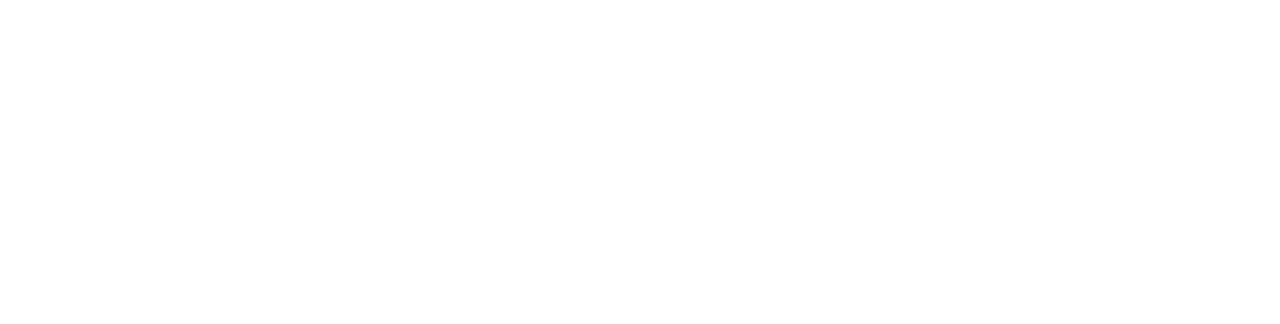
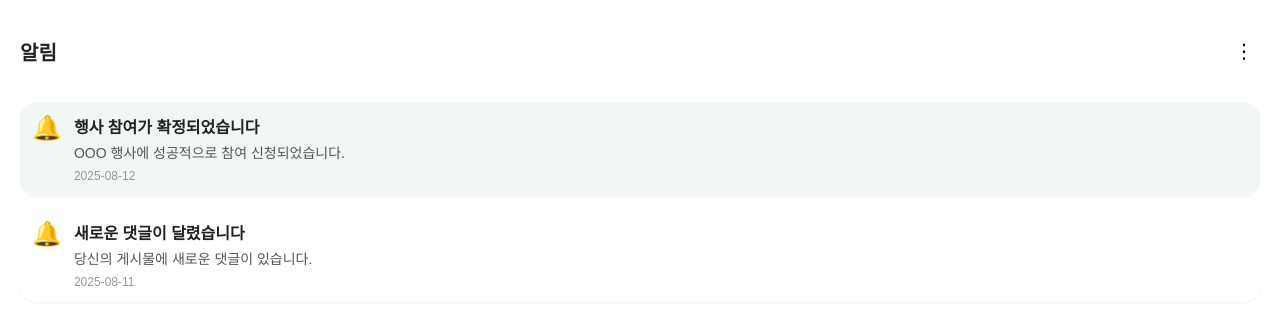
Before and after one commit to Likelion-13th-EGSBI/Likelion-13th-EGSBI-FE, a React (Create React App) app in the folder front/: page /notification in a window 1280 px wide. Before the commit this address had no page. Shown: the top 324 px of the page. Built offline with nearby package versions, Linux system fonts and the light colour scheme.

Commit message:
design: 알림페이지 기본틀 구성

```diff
--- a/front/src/App.js
+++ b/front/src/App.js
@@ -6,6 +6,8 @@
 import EventUpload from './pages/EventUpload';
 import MyPage from './pages/MyPage';
 import EditProfile from './pages/EditProfile';
+import Notification from './pages/Notification';
+
 
 function App() {
   return (
@@ -19,7 +21,7 @@
         <Route path="/event-upload" element={<EventUpload/>} />
         <Route path="/mypage" element={<MyPage/>} />
         <Route path="/mypage/edit" element={<EditProfile/>} />
-
+        <Route path="/notification" element={<Notification/>} />
       </Routes>
     </Router>
   );
--- a/front/src/css/mypage.css
+++ b/front/src/css/mypage.css
@@ -185,24 +185,9 @@
   .profile-edit-button{ padding:8px 12px; font-size:13px; }
 }
 
-/* ===== Logout (독립 섹션) ===== */
-.logout-section{ width:100%; }
-.logout-button{
-  width:100%; height:44px; border-radius:12px;
-  border:1px solid var(--primary); background:#fff; color:var(--primary);
-  font-weight:900; cursor:pointer;
-  transition: background-color .18s ease, transform .12s ease, box-shadow .18s ease;
-}
-.logout-button:hover{
-  background:rgba(94,147,108,.08);
-  transform:translateY(-0.5px);
-  box-shadow:0 4px 14px rgba(0,0,0,.07);
-}
-
 /* ===== Focus (접근성) ===== */
 .tile-button:focus-visible,
 .mobile-list-row:focus-visible,
-.logout-button:focus-visible,
 .profile-edit-button:focus-visible{
   outline:none;
   box-shadow:var(--ring), 0 6px 18px rgba(0,0,0,.10);
@@ -211,6 +196,5 @@
 
 @media (prefers-reduced-motion: reduce){
   .tile-button,
-  .logout-button,
   .profile-edit-button{ transition:none !important; }
 }
--- /dev/null
+++ b/front/src/css/notification.css
@@ -0,0 +1,94 @@
+:root {
+  --bg: #fff;
+  --fg: #222;
+  --primary: #5E936C;
+  --accent: #93A98C;
+  --danger: #B94E4E;
+  --card: #fff;
+  --shadow-0: 0 1px 2px rgba(0, 0, 0, 0.06);
+  --shadow-1: 0 6px 18px rgba(0, 0, 0, 0.06);
+  --radius-lg: 16px;
+}
+
+/* 페이지 */
+.notification-page {
+  background: var(--bg);
+  color: var(--fg);
+  min-height: 100vh;
+  padding: 20px;
+  font-family: 'Pretendard', sans-serif;
+}
+
+/* 상단바 */
+.notification-header {
+  display: flex;
+  justify-content: space-between;
+  align-items: center;
+  margin-bottom: 20px;
+}
+
+.notification-header h2 {
+  font-size: 20px;
+  font-weight: bold;
+}
+
+.more-btn {
+  background: none;
+  border: none;
+  font-size: 20px;
+  cursor: pointer;
+}
+
+/* 리스트 */
+.notification-list {
+  list-style: none;
+  padding: 0;
+  margin: 0;
+}
+
+.notification-item {
+  display: flex;
+  align-items: flex-start;
+  background: var(--card);
+  padding: 12px;
+  margin-bottom: 12px;
+  border-radius: var(--radius-lg);
+  box-shadow: var(--shadow-0);
+  transition: background 0.2s;
+}
+
+.notification-item.unread {
+  background: rgba(94, 147, 108, 0.08); /* 읽지 않은 알림 강조 */
+}
+
+.noti-icon {
+  font-size: 24px;
+  margin-right: 12px;
+}
+
+.noti-content h4 {
+  margin: 0;
+  font-size: 16px;
+  font-weight: bold;
+}
+
+.noti-content p {
+  margin: 4px 0;
+  font-size: 14px;
+  color: #555;
+}
+
+.noti-date {
+  font-size: 12px;
+  color: #999;
+}
+
+/* 반응형 */
+@media (max-width: 480px) {
+  .notification-page {
+    padding: 12px;
+  }
+  .noti-content h4 {
+    font-size: 14px;
+  }
+}
--- a/front/src/pages/MyPage.jsx
+++ b/front/src/pages/MyPage.jsx
@@ -10,11 +10,11 @@
   { key: "uploaded", icon: "📌", title: "내가 업로드한 행사", desc: "등록한 행사 관리" },
 ];
 
-const MyPage = ({ onPageChange, onLogout, user }) => {
+const MyPage = ({ onPageChange, user }) => {
   const navigate = useNavigate();
 
-  const displayName = user?.name || "사용자";
-  const email = user?.email || "email@example.com";
+  const displayName = user?.name || "김민지";
+  const email = user?.email || "test@example.com";
   const initial = useMemo(() => (displayName ? displayName[0] : "U"), [displayName]);
 
   const rating = typeof user?.rating === "number" ? user.rating : 4.5;
@@ -139,13 +139,6 @@
                 </button>
               ))}
             </section>
-
-            {/* 로그아웃 (독립 섹션) */}
-            <section className="logout-section" aria-label="로그아웃">
-              <button className="logout-button" onClick={onLogout}>
-                ↪ 로그아웃
-              </button>
-            </section>
           </div>
         </main>
       </div>
--- /dev/null
+++ b/front/src/pages/Notification.jsx
@@ -0,0 +1,51 @@
+import React from "react";
+import "../css/notification.css";
+
+
+const notifications = [
+  {
+    id: 1,
+    title: "행사 참여가 확정되었습니다",
+    message: "OOO 행사에 성공적으로 참여 신청되었습니다.",
+    date: "2025-08-12",
+    read: false,
+  },
+  {
+    id: 2,
+    title: "새로운 댓글이 달렸습니다",
+    message: "당신의 게시물에 새로운 댓글이 있습니다.",
+    date: "2025-08-11",
+    read: true,
+  },
+];
+
+const NotificationPage = () => {
+  return (
+    <div className="notification-page">
+      {/* 상단바 */}
+      <header className="notification-header">
+        <h2>알림</h2>
+        <button className="more-btn">⋮</button>
+      </header>
+
+      {/* 알림 리스트 */}
+      <ul className="notification-list">
+        {notifications.map((noti) => (
+          <li
+            key={noti.id}
+            className={`notification-item ${!noti.read ? "unread" : ""}`}
+          >
+            <div className="noti-icon">🔔</div>
+            <div className="noti-content">
+              <h4>{noti.title}</h4>
+              <p>{noti.message}</p>
+              <span className="noti-date">{noti.date}</span>
+            </div>
+          </li>
+        ))}
+      </ul>
+    </div>
+  );
+};
+
+export default NotificationPage;
```
